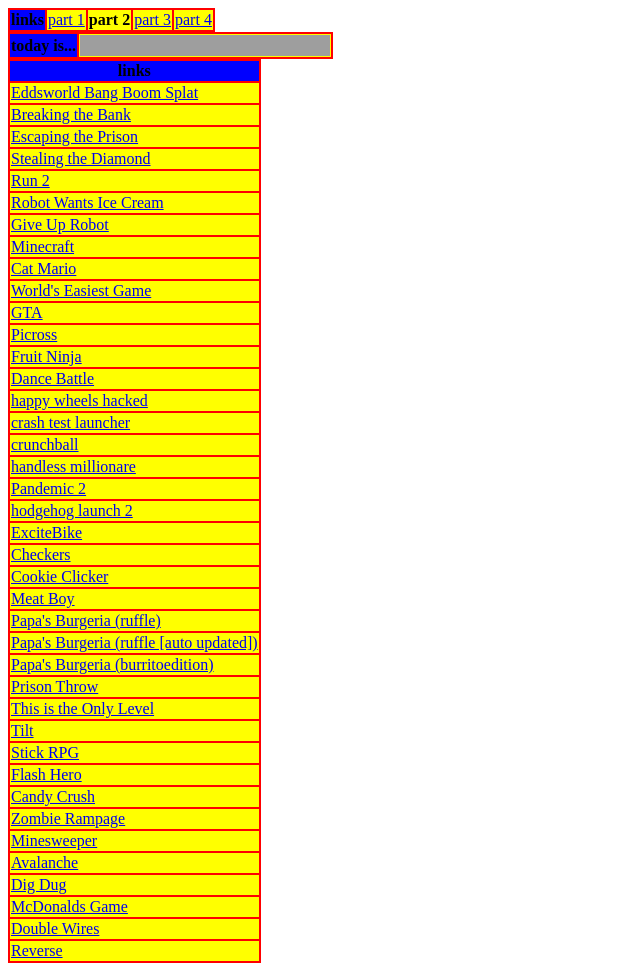
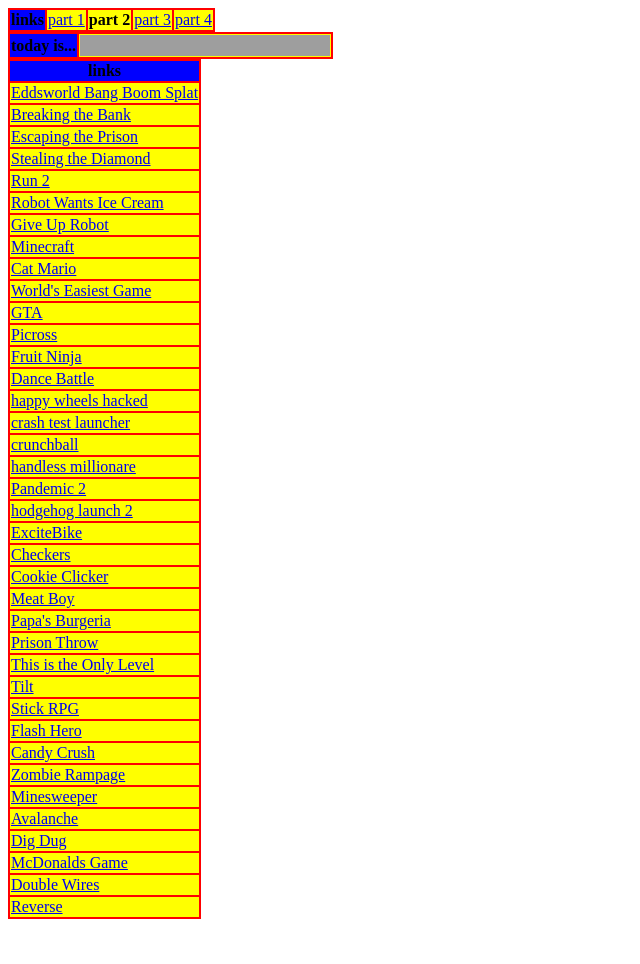
Before and after one commit to gameboss420/twfpart2, a plain HTML site: page index.html in a window 1280 px wide. Shown: the whole page, without its empty margins (0-640 px from the left). After the commit the page ends 927 px from the top, so only its background shows below. Drawn offline with Linux system fonts and the light colour scheme; grey boxes are pictures that could not be loaded.

Commit message:
Update index.html

```diff
--- a/index.html
+++ b/index.html
@@ -96,13 +96,7 @@
    <td><a href='26.html'> Meat Boy</a></td>
  </tr>
   <tr>
-   <td><a href='27.html'> Papa's Burgeria (ruffle)</a></td>
- </tr>
-    <tr>
-   <td><a href='27b.html'> Papa's Burgeria (ruffle [auto updated])</a></td>
- </tr>
-    <tr>
-   <td><a href='27a.html'> Papa's Burgeria (burritoedition)</a></td>
+   <td><a href='27.html'> Papa's Burgeria </a></td>
  </tr>
   <tr>
    <td><a href='28.html'> Prison Throw</a></td>
```
